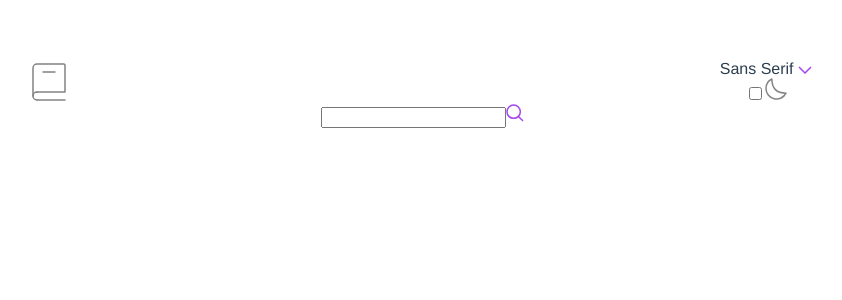
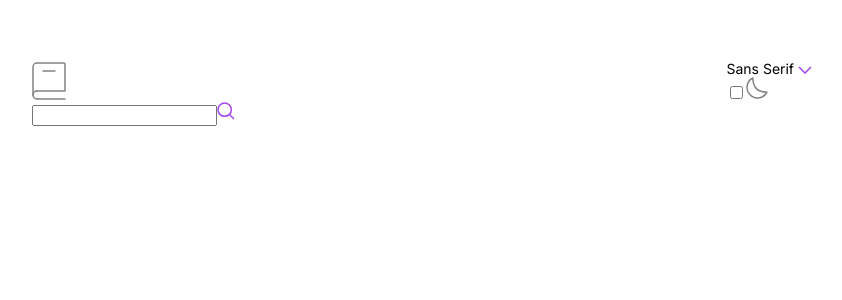
Before and after one commit to towkir/dictionary-web-app, a Vue app: page / in a window 1280 px wide. Shown: the top 300 px of the page, without its empty margins (218-1060 px from the left). Built offline with nearby package versions, Linux system fonts and the light colour scheme.

Commit message:
linked fonts and added presets

```diff
--- a/public/index.html
+++ b/public/index.html
@@ -5,6 +5,9 @@
     <meta http-equiv="X-UA-Compatible" content="IE=edge">
     <meta name="viewport" content="width=device-width,initial-scale=1.0">
     <link rel="icon" href="<%= BASE_URL %>favicon.png">
+    <link rel="preconnect" href="https://fonts.googleapis.com">
+    <link rel="preconnect" href="https://fonts.gstatic.com" crossorigin>
+    <link href="https://fonts.googleapis.com/css2?family=Inconsolata:wght@400;700&family=Inter:wght@400;700&family=Lora:wght@400;700&display=swap" rel="stylesheet">
     <title><%= htmlWebpackPlugin.options.title %></title>
   </head>
   <body>
--- a/src/App.vue
+++ b/src/App.vue
@@ -19,13 +19,24 @@
 </script>
 
 <style>
-#app {
-  font-family: Avenir, Helvetica, Arial, sans-serif;
+:root {
+  font-family: 'Inter', sans-serif;
   -webkit-font-smoothing: antialiased;
   -moz-osx-font-smoothing: grayscale;
-  text-align: center;
-  color: #2c3e50;
-  margin-top: 60px;
+  font-size: 14px;
+  line-height: 17px;
+  font-weight: 400;
+}
+
+:root[font-family="serif"] {
+  font-family: 'Lora', serif;
+}
+
+:root[font-family="monospace"] {
+  font-family: 'Inconsolata', monospace;
+}
+
+#app {
   width: 780px;
   margin: 60px auto;
 }
```
